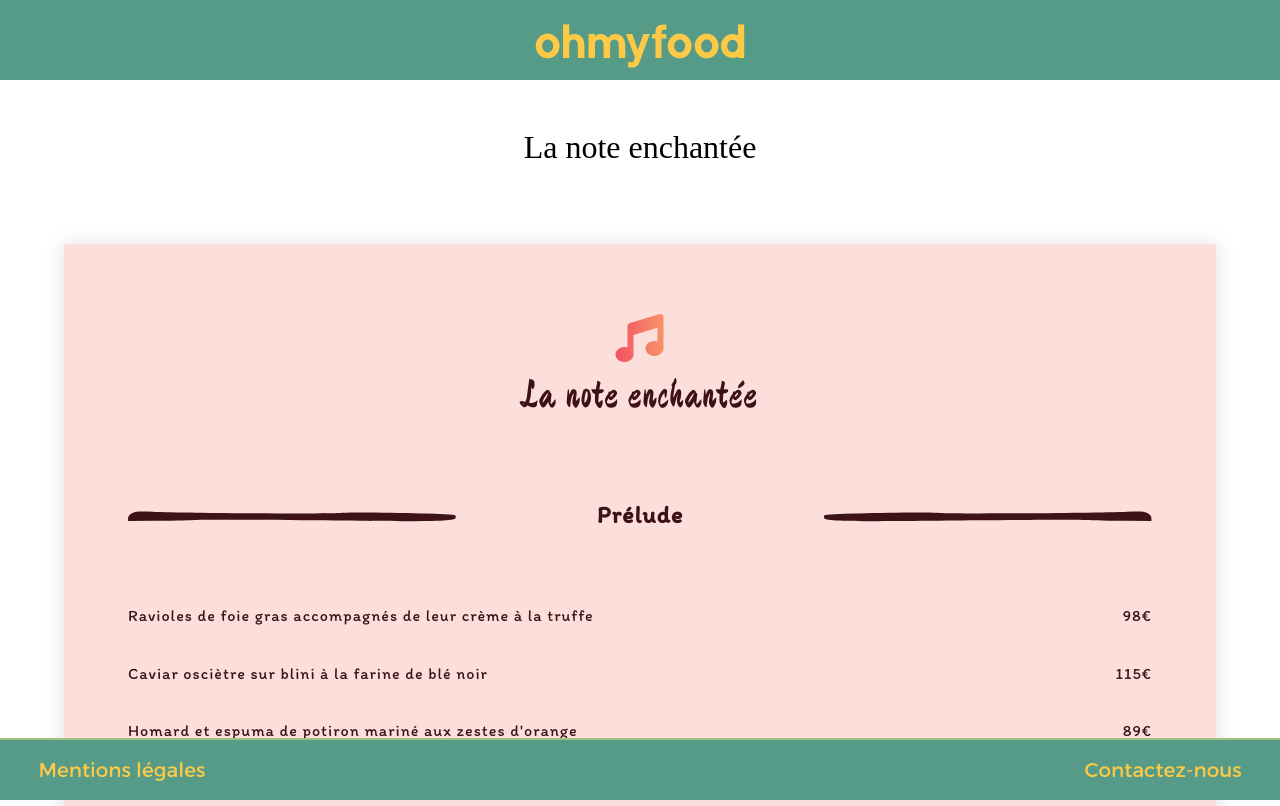
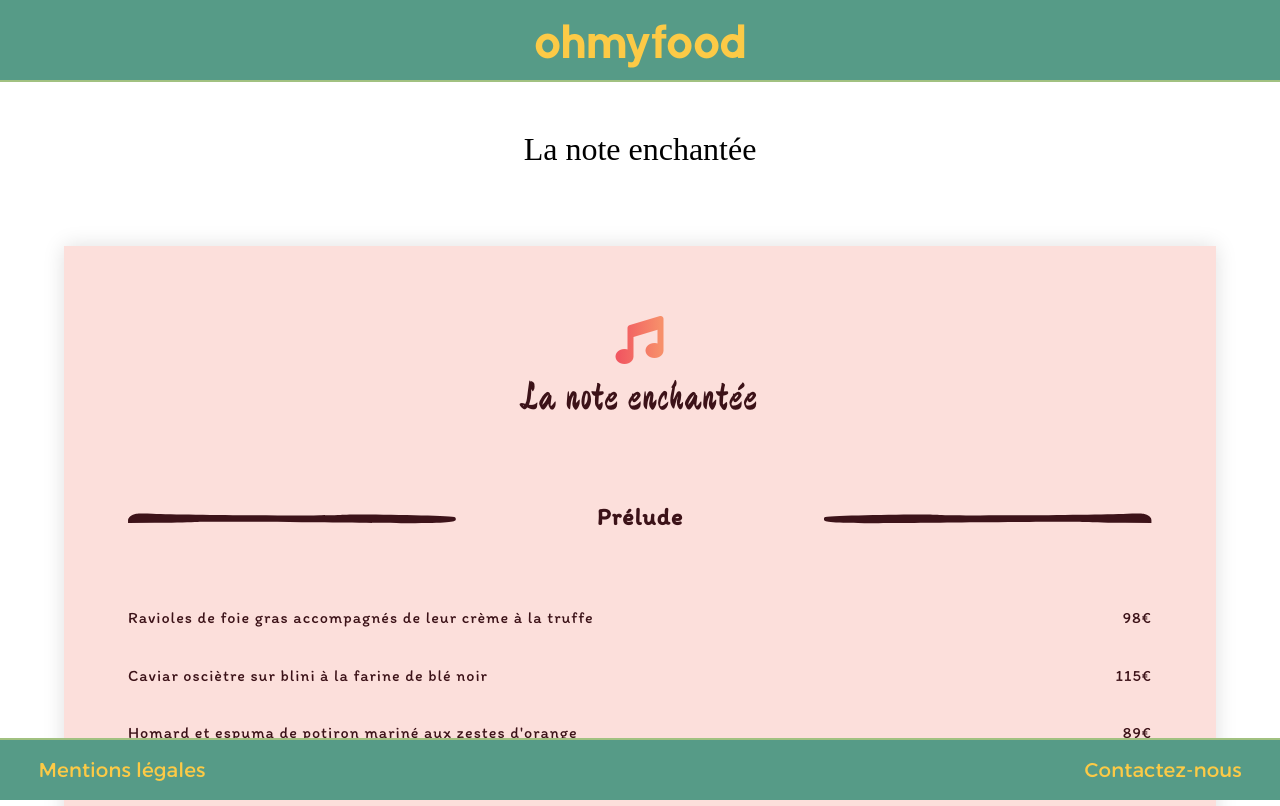
Before and after one commit to XiberiaFR/projet-3, a website: page note.html in a window 1280 px wide. Shown: the top 806 px of the page. Drawn offline with Linux system fonts and the light colour scheme; a web font is replaced by a local one.

Commit message:
add border bottom for header

```diff
--- a/sass/layout/_header.scss
+++ b/sass/layout/_header.scss
@@ -5,6 +5,7 @@
     justify-content: center;
     align-items: center;
     width: 100%;
+    border-bottom: 2px solid #A1C181;
     a {
         text-decoration: none;
     }
```
Also changed, not shown: public/css/style.css, 1 other file.
